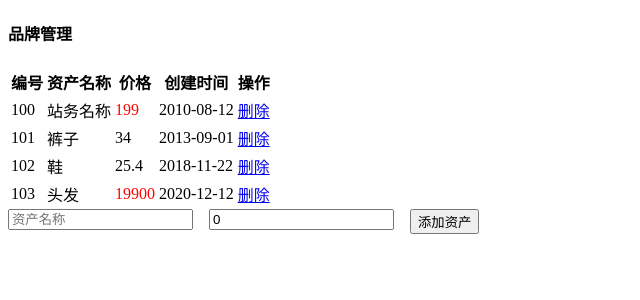
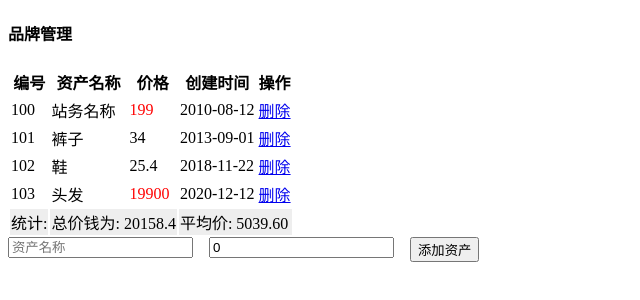
Before and after one commit to Disney-Laws/vuedemo, a Vue app in the folder vueday4/: page / in a window 1280 px wide. Shown: the top 300 px of the page, without its empty margins (0-640 px from the left). Built offline with nearby package versions, Linux system fonts and the light colour scheme.

Commit message:
品牌管理总价均价

```diff
--- a/vueday4/src/App.vue
+++ b/vueday4/src/App.vue
@@ -26,14 +26,14 @@
 
             <!-- 如果价格超过100，就有red这个类 -->
             <td :class="{ red: item.price > 100 }">{{ item.price }}</td>
-            <td>{{ item.time | formatDate}}</td>
+            <td>{{ item.time | formatDate }}</td>
             <td><a href="#" @click.prevent="del(item.id)">删除</a></td>
           </tr>
-          <!-- <tr style="background-color: #EEE">
-              <td>统计:</td>
-              <td colspan="2">总价钱为: 0</td>
-              <td colspan="2">平均价: 0</td>
-          </tr> -->
+          <tr style="background-color: #eee">
+            <td>统计:</td>
+            <td colspan="2">总价钱为: {{ allPrice }}</td>
+            <td colspan="2">平均价: {{ avgPrice }}</td>
+          </tr>
         </tbody>
         <!--
         <tfoot >
@@ -145,6 +145,16 @@ export default {
       return moment(val).format("YYYY-MM-DD");
     },
   },
+   computed: {
+      allPrice(){
+          // 3. 求总价
+          return this.list.reduce((sum, obj) => sum += obj.price, 0)
+      },
+      avgPrice(){
+          // 4. 求均价 - 保留2位小数
+          return (this.allPrice / this.list.length).toFixed(2)
+      }
+  }
 };
 </script>
 
```
